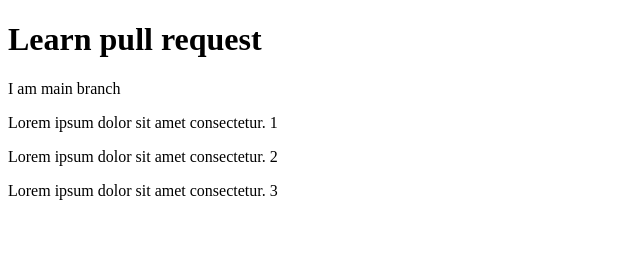
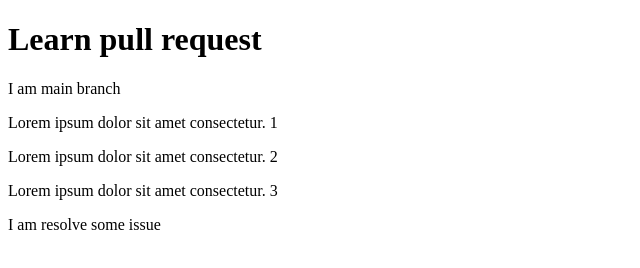
Before and after one commit to Repon-Hasan/learn-pull-request, a plain HTML site: page index.html in a window 1280 px wide. Shown: the whole page, without its empty margins (0-640 px from the left). Drawn offline with Linux system fonts and the light colour scheme.

Commit message:
fixed issue

```diff
--- a/index.html
+++ b/index.html
@@ -11,5 +11,6 @@
     <p>Lorem ipsum dolor sit amet consectetur. 1</p>
     <p>Lorem ipsum dolor sit amet consectetur. 2</p>
     <p>Lorem ipsum dolor sit amet consectetur. 3</p>
+    <p>I am resolve some issue</p>
 </body>
 </html>
```
